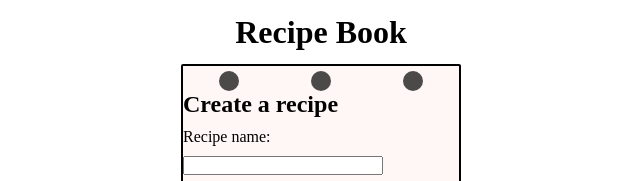
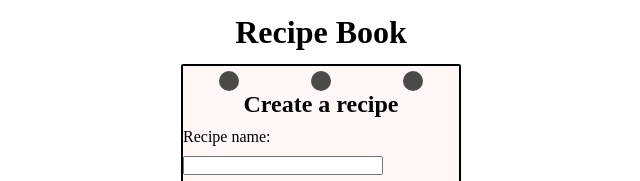
Before and after one commit to BethScarlett/RecipeBookProject, a React (Vite) app: page /create/recipe in a window 1280 px wide. Shown: the top 181 px of the page, without its empty margins (319-959 px from the left). Built offline with nearby package versions, Linux system fonts and the light colour scheme; no server answers; the HTML template or start-up script is replaced by a standard one; a web font is replaced by a local one.

Commit message:
Added alert to show when a recipe has been successfully created.

```diff
--- a/src/Pages/CreateRecipe/CreateRecipePage.scss
+++ b/src/Pages/CreateRecipe/CreateRecipePage.scss
@@ -18,6 +18,10 @@
     justify-content: space-around;
     margin-top: 5px;
     width: 100%;
+  }
+
+  h2 {
+    margin: auto;
   }
 
   &__hole {
--- a/src/Pages/CreateRecipe/CreateRecipePage.tsx
+++ b/src/Pages/CreateRecipe/CreateRecipePage.tsx
@@ -85,15 +85,19 @@ const CreateRecipePage = () => {
   };
 
   const handleRemoveStep = (i: number) => {
+    if (steps.length > 1) {
       const deleteStep = [...steps];
       deleteStep.splice(i, 1);
       setSteps(deleteStep);
+    }
   };
 
   const handleRemoveIngredient = (i: number) => {
+    if (ingredients.length > 1) {
       const deleteIngredient = [...ingredients];
       deleteIngredient.splice(i, 1);
       setIngredients(deleteIngredient);
+    }
   };
 
   const createRecipe = async (newRecipe: Recipe) => {
@@ -115,8 +119,6 @@ const CreateRecipePage = () => {
   };
 
   const createSteps = async (steps: Steps[]) => {
-    //console.log("JSON of steps = " + JSON.stringify(steps));
-
     try {
       const response = await fetch("http://localhost:8080/steps", {
         method: "POST",
@@ -135,8 +137,6 @@ const CreateRecipePage = () => {
   };
 
   const createIngredients = async (ingredients: Ingredients[]) => {
-    //console.log("JSON of steps = " + JSON.stringify(steps));
-
     try {
       const response = await fetch("http://localhost:8080/ingredients", {
         method: "POST",
@@ -148,6 +148,7 @@ const CreateRecipePage = () => {
 
       const result = await response.json();
       console.log("Success", result);
+      alert("Recipe created successfully");
     } catch (error) {
       console.error("Error:", error);
     }
@@ -162,7 +163,7 @@ const CreateRecipePage = () => {
       </div>
 
       <h2>Create a recipe</h2>
-      <form onSubmit={handleSubmit}>
+      <form onSubmit={handleSubmit} id="create-recipe__form">
         <div className="create-recipe__section">
           <label htmlFor="name">Recipe name: </label>
           <input
```
Lines whose indentation alone changed are shown as unchanged.
